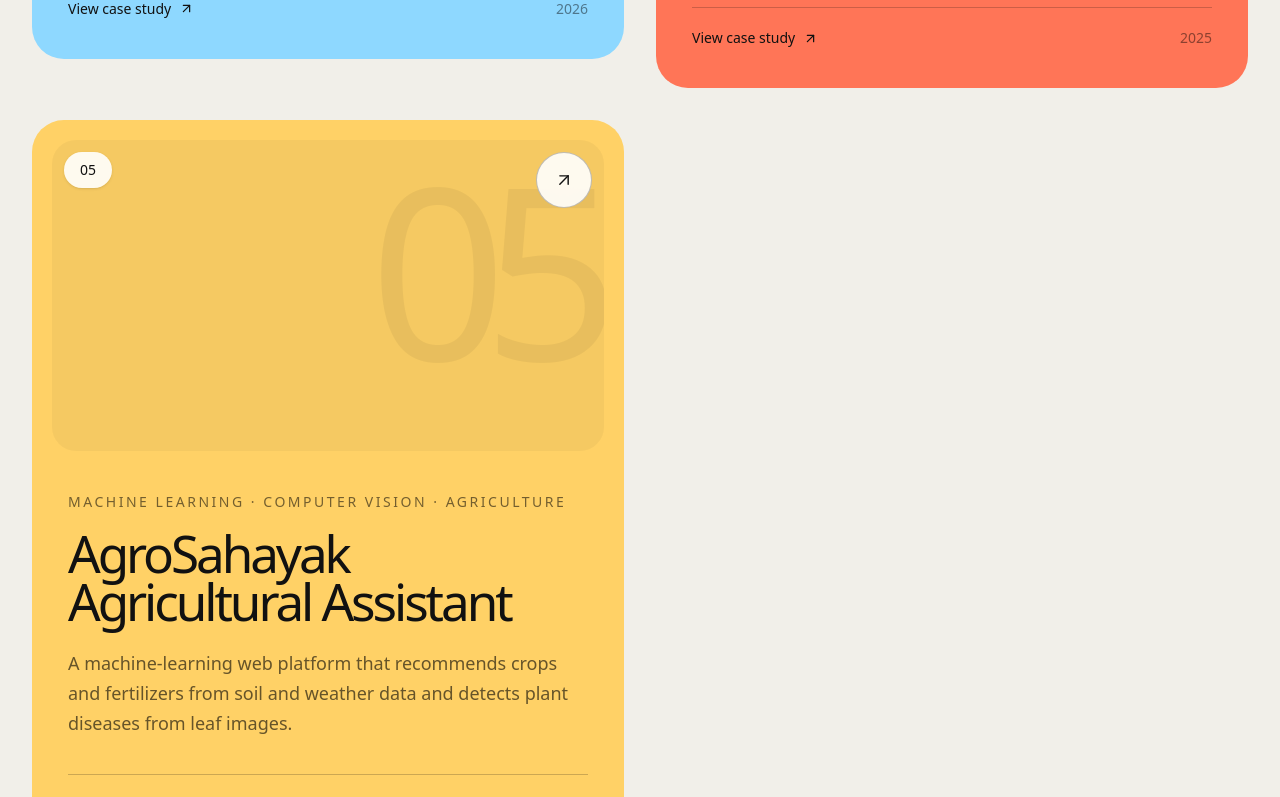
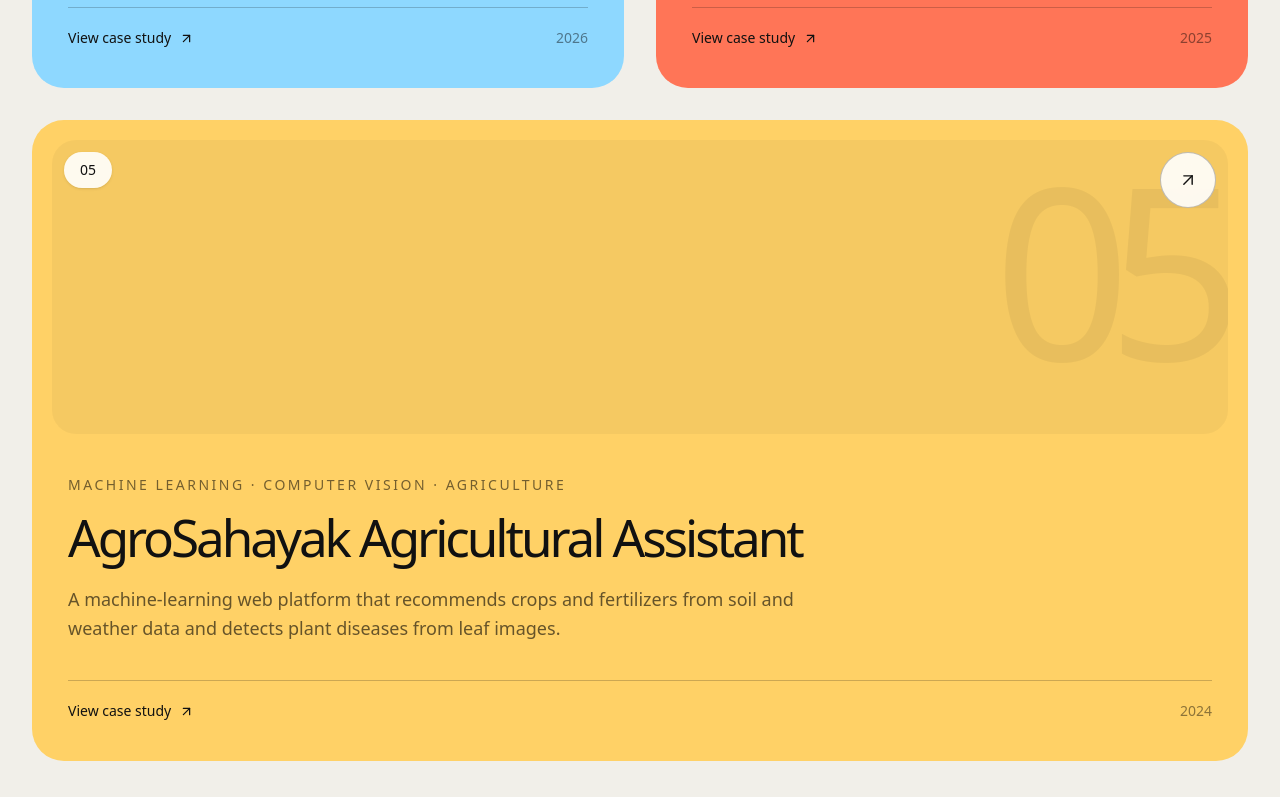
Before and after one commit to prathameshrane08/Prathamesh-Portfolio, a Next.js app: page / in a window 1280 px wide. Shown: the part 5000-5797 px from the top of the page. Built offline with nearby package versions, Linux system fonts and the light colour scheme.

Commit message:
Projects grid: equal-height cards and full-width final card
- Cards stretch to the row height and pin "View case study" to the
  bottom, so cards in the same row line up
- With an odd number of projects the last card spans both columns
  on large screens, with a wider, shorter image area

```diff
--- a/components/sections/Projects.tsx
+++ b/components/sections/Projects.tsx
@@ -147,9 +147,17 @@ export default function Projects() {
           xl:gap-8
         "
       >
-        {projects.map((project, index) => (
+        {projects.map((project, index) => {
+          // With an odd number of projects, the last card spans
+          // both columns so the grid doesn't end with a gap.
+          const isWide =
+            projects.length % 2 === 1 &&
+            index === projects.length - 1;
+
+          return (
             <motion.article
               key={project.slug}
+              className={isWide ? "lg:col-span-2" : undefined}
               initial={{
                 opacity: 0,
                 y: 70,
@@ -178,7 +186,9 @@ export default function Projects() {
                 className={`
                   group
                   relative
-                block
+                  flex
+                  h-full
+                  flex-col
                   overflow-hidden
 
                   rounded-[28px]
@@ -201,7 +211,7 @@ export default function Projects() {
 
                 {project.cardImage && (
                   <div
-                  className="
+                    className={`
                       relative
 
                       mx-4
@@ -220,19 +230,18 @@ export default function Projects() {
                       md:aspect-[16/9]
                       md:rounded-[24px]
 
-                    lg:aspect-[16/10]
-
-                    xl:aspect-[16/9]
-                  "
+                      ${isWide ? "lg:aspect-[21/9]" : "lg:aspect-[16/10] xl:aspect-[16/9]"}
+                    `}
                   >
                     <Image
                       src={project.cardImage}
                       alt={`${project.title} preview`}
                       fill
-                    sizes="
-                      (max-width: 1023px) 100vw,
-                      50vw
-                    "
+                      sizes={
+                        isWide
+                          ? "100vw"
+                          : "(max-width: 1023px) 100vw, 50vw"
+                      }
                       className="
                         object-cover
 
@@ -274,7 +283,7 @@ export default function Projects() {
 
                 {!project.cardImage && (
                   <div
-                  className="
+                    className={`
                       relative
 
                       mx-4
@@ -293,7 +302,9 @@ export default function Projects() {
                       md:mt-5
                       md:aspect-[16/9]
                       md:rounded-[24px]
-                  "
+
+                      ${isWide ? "lg:aspect-[4/1]" : ""}
+                    `}
                   >
                     <span
                       aria-hidden="true"
@@ -411,6 +422,10 @@ export default function Projects() {
                     relative
                     z-20
 
+                    flex
+                    flex-1
+                    flex-col
+
                     px-6
                     pb-7
                     pt-8
@@ -480,6 +495,7 @@ export default function Projects() {
                   {/* Description */}
                   <p
                     className="
+                      mb-7
                       mt-5
 
                       max-w-3xl
@@ -494,6 +510,7 @@ export default function Projects() {
 
                       group-hover:text-black/85
 
+                      md:mb-9
                       md:mt-6
                       md:text-lg
                     "
@@ -507,7 +524,7 @@ export default function Projects() {
 
                   <div
                     className="
-                    mt-7
+                      mt-auto
 
                       flex
                       items-center
@@ -519,8 +536,6 @@ export default function Projects() {
                       border-black/20
 
                       pt-5
-
-                    md:mt-9
                     "
                   >
                     <span
@@ -585,7 +600,8 @@ export default function Projects() {
                 />
               </TransitionLink>
             </motion.article>
-        ))}
+          );
+        })}
       </div>
     </section>
   );
```
Lines whose indentation alone changed are shown as unchanged.
